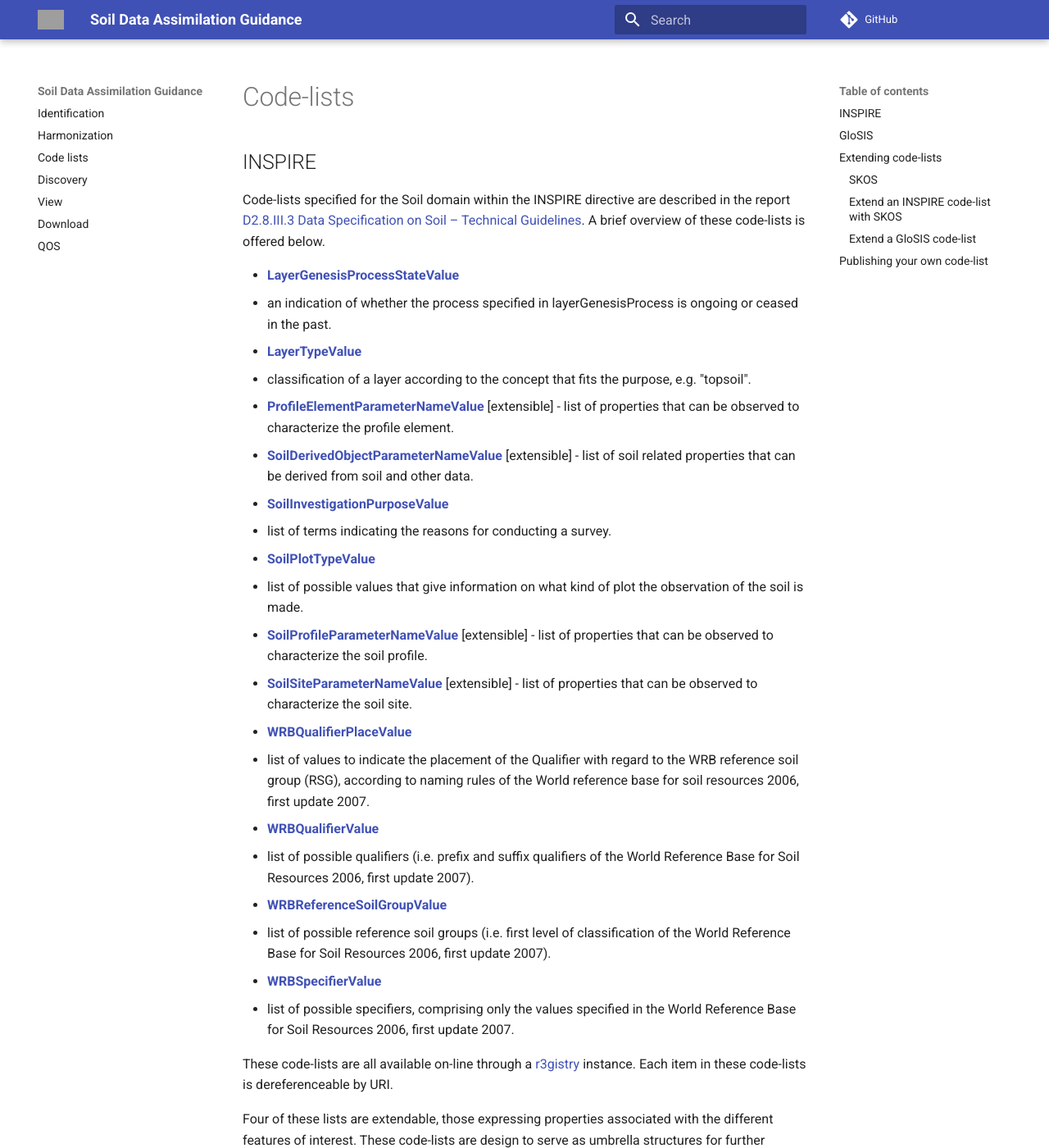
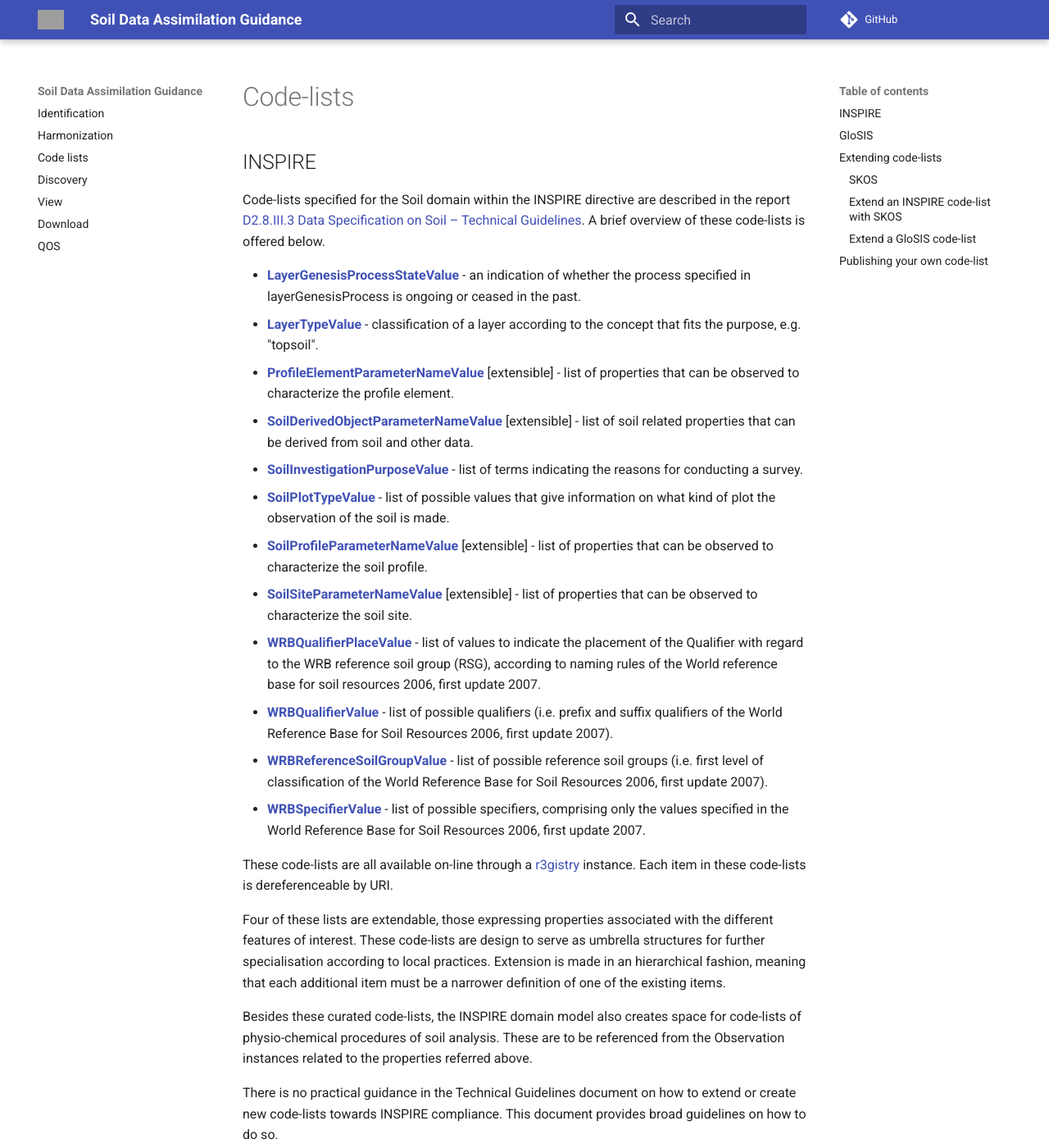
Before and after one commit to ejpsoil/soildata-assimilation-guidance, an MkDocs documentation site: the page built from docs/code-lists.md, in a window 1280 px wide and 1400 px high. Shown: the whole window at 82% size. Built offline with MkDocs 1.6.1 and Material for MkDocs 9.7.7, drawn with Linux system fonts in a browser that asks for light colours; comment, search, counter and statistics services are not loaded; some of the changed lines change nothing that is shown; some of the changed text lies outside the part shown; grey boxes are pictures that could not be loaded.

Commit message:
Introduction to GloSIS code-lists

```diff
--- a/docs/code-lists.md
+++ b/docs/code-lists.md
@@ -9,11 +9,9 @@
 Guidelines](https://inspire.ec.europa.eu/documents/Data_Specifications/INSPIRE_DataSpecification_OI_v3.0rc3.pdf).
 A brief overview of these code-lists is offered below.
 
-- **[LayerGenesisProcessStateValue](http://inspire.ec.europa.eu/codelist/LayerGenesisProcessStateValue)**
-  - an indication of whether the process specified in layerGenesisProcess is
+- **[LayerGenesisProcessStateValue](http://inspire.ec.europa.eu/codelist/LayerGenesisProcessStateValue)** - an indication of whether the process specified in layerGenesisProcess is
     ongoing or ceased in the past.
-- **[LayerTypeValue](http://inspire-registry.jrc.ec.europa.eu/clr/LayerTypeValue)**
-  - classification of a layer according to the concept that fits the purpose,
+- **[LayerTypeValue](http://inspire-registry.jrc.ec.europa.eu/clr/LayerTypeValue)** - classification of a layer according to the concept that fits the purpose,
     e.g. "topsoil".
 - **[ProfileElementParameterNameValue](http://inspire.ec.europa.eu/codelist/ProfileElementParameterNameValue)**
   [extensible] - list of properties that can be observed to characterize the
@@ -21,10 +19,8 @@
 - **[SoilDerivedObjectParameterNameValue](http://inspire.ec.europa.eu/codelist/SoilDerivedObjectParameterNameValue)**
   [extensible] - list of soil related properties that can be derived from soil
 and other data.
-- **[SoilInvestigationPurposeValue](http://inspire.ec.europa.eu/codelist/SoilInvestigationPurposeValue)**
-  - list of terms indicating the reasons for conducting a survey.
-- **[SoilPlotTypeValue](http://inspire.ec.europa.eu/codelist/SoilPlotTypeValue)**
-  - list of possible values that give information on what kind of plot the
+- **[SoilInvestigationPurposeValue](http://inspire.ec.europa.eu/codelist/SoilInvestigationPurposeValue)** - list of terms indicating the reasons for conducting a survey.
+- **[SoilPlotTypeValue](http://inspire.ec.europa.eu/codelist/SoilPlotTypeValue)** - list of possible values that give information on what kind of plot the
     observation of the soil is made.
 - **[SoilProfileParameterNameValue](http://inspire.ec.europa.eu/codelist/SoilProfileParameterNameValue)**
   [extensible] - list of properties that can be observed to characterize the
@@ -32,18 +28,14 @@
 - **[SoilSiteParameterNameValue](http://inspire.ec.europa.eu/codelist/SoilSiteParameterNameValue)**
   [extensible] - list of properties that can be observed to characterize the
 soil site.
-- **[WRBQualifierPlaceValue](http://inspire.ec.europa.eu/codelist/WRBQualifierPlaceValue)**
-  - list of values to indicate the placement of the Qualifier with regard to the
+- **[WRBQualifierPlaceValue](http://inspire.ec.europa.eu/codelist/WRBQualifierPlaceValue)** - list of values to indicate the placement of the Qualifier with regard to the
     WRB reference soil group (RSG), according to naming rules of the World
 reference base for soil resources 2006, first update 2007.
-- **[WRBQualifierValue](http://inspire.ec.europa.eu/codelist/WRBQualifierValue)**
-  - list of possible qualifiers (i.e. prefix and suffix qualifiers of the World
+- **[WRBQualifierValue](http://inspire.ec.europa.eu/codelist/WRBQualifierValue)** - list of possible qualifiers (i.e. prefix and suffix qualifiers of the World
     Reference Base for Soil Resources 2006, first update 2007).
-- **[WRBReferenceSoilGroupValue](http://inspire.ec.europa.eu/codelist/WRBReferenceSoilGroupValue)**
-  - list of possible reference soil groups (i.e. first level of classification
+- **[WRBReferenceSoilGroupValue](http://inspire.ec.europa.eu/codelist/WRBReferenceSoilGroupValue)** - list of possible reference soil groups (i.e. first level of classification
     of the World Reference Base for Soil Resources 2006, first update 2007).
-- **[WRBSpecifierValue](http://inspire.ec.europa.eu/codelist/WRBSpecifierValue)**
-  - list of possible specifiers, comprising only the values specified in the
+- **[WRBSpecifierValue](http://inspire.ec.europa.eu/codelist/WRBSpecifierValue)** - list of possible specifiers, comprising only the values specified in the
     World Reference Base for Soil Resources 2006, first update 2007.
 
 These code-lists are all available on-line through a
@@ -68,6 +60,30 @@
 GloSIS
 ------
 
+The [GloSIS web ontology](https://github.com/rapw3k/glosis) includes a large
+range of code-lists that are relevant within within the INSPIRE context. GloSIS
+follows the pattern of the [Sensor, Observation, Sample, and
+Actuator](https://www.w3.org/TR/vocab-ssn/) (SOSA) ontology, which is the
+Semantic Web counterpart of the [Observations &
+Measurements](https://www.ogc.org/standards/om) standard (O&M). These code-lists
+are expressed with the [Simple Knowledge Onrganisation System](https://www.w3.org/2004/02/skos/) (SKOS), described
+briefly below.
+
+The GloSIS code-lists spread along four main categories:
+
+- Values meeting **Descriptive** properties (FAO Guidelines of Soil
+  Description):
+    - Site/Plot (40)
+    - Layer/Profile (90)
+    - Surface (5)
+- **Physio-chemical** properties (circa 80 items)
+- **Procedures** of physio-chemical analysis (circa 230 items).
+
+
+Code-lists in GloSIS are gathered in a [generic
+module](https://rapw3k.github.io/glosis/docs/glosis-cl-doc/index-en.html). With
+physcio-chemical analysis procedures in a [specific
+module](https://rapw3k.github.io/glosis/docs/glosis-pc-doc/index-en.html).
 
 Extending code-lists
 --------------------
```
